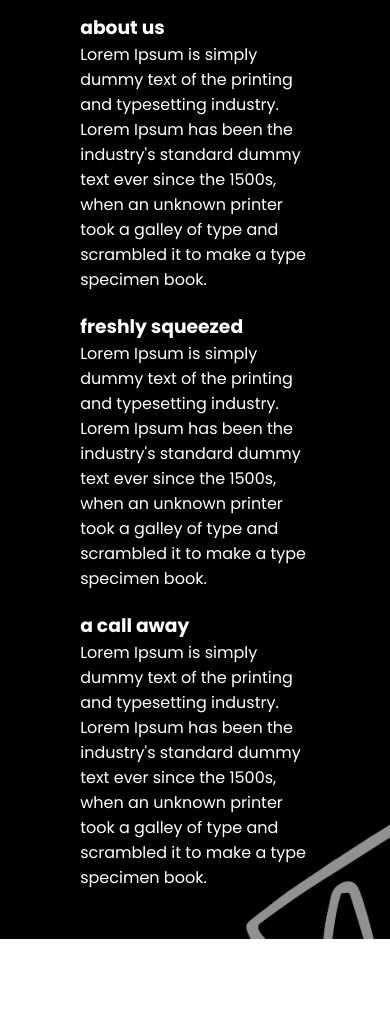
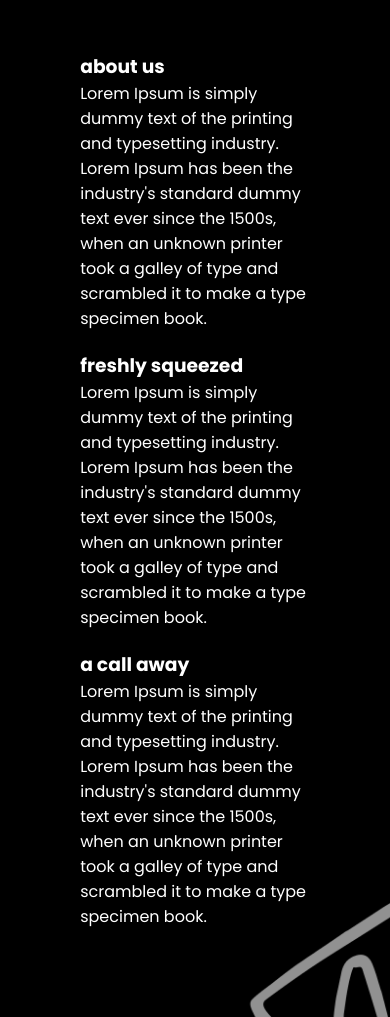
Before and after one commit to glenpaulson/lemonade-stand-website, a plain HTML site: page index-2.html in a window 390 px wide. Shown: the part 960-1977 px from the top of the page. Before the commit the page ends 1899 px from the top, so only its background shows below. Drawn offline with Linux system fonts and the light colour scheme; a web font is replaced by a local one.

Commit message:
style: padding fix for mobile screens

```diff
--- a/style-2.css
+++ b/style-2.css
@@ -109,11 +109,10 @@ nav a:hover {
 @media (max-width: 700px) {
   #about-us {
     padding: 10%;
+    padding-top: 20%;
+    padding-bottom: 20%;
   }
   .about-us-row {
     flex-direction: column;
   }
-  .about-us-col {
-    flex-basis: 20%;
-  }
 }
```
